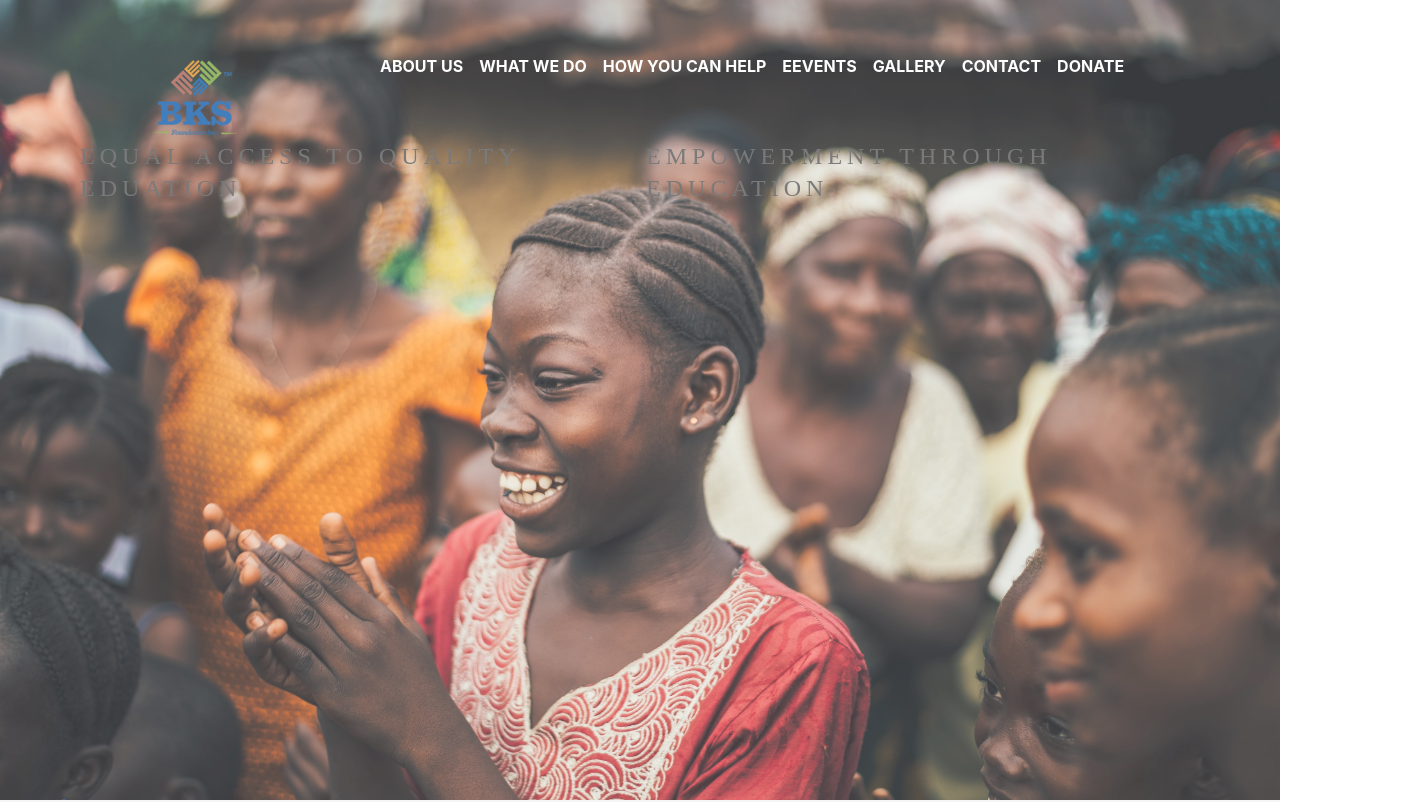
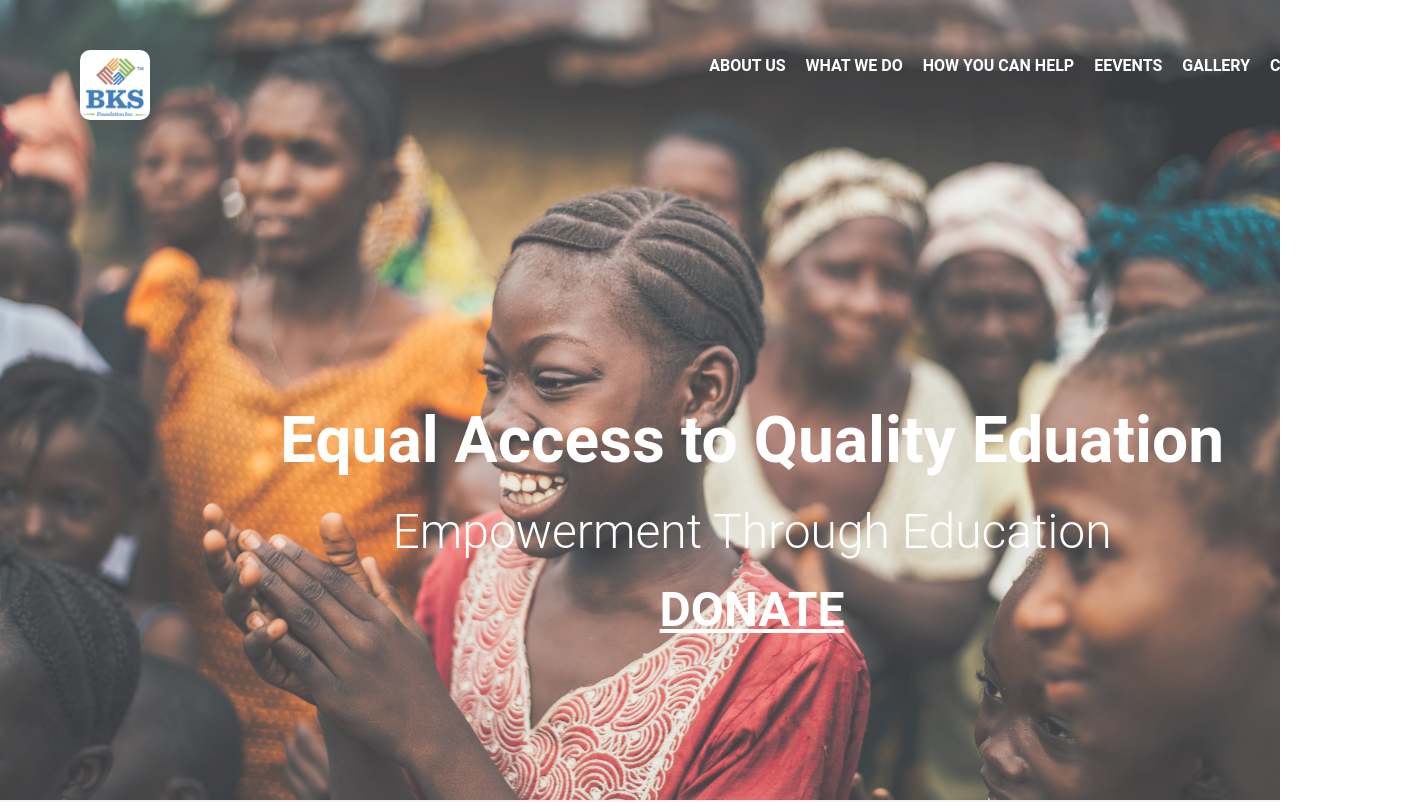
Before and after one commit to tuatoe/bks, a React (Create React App) app: page / in a window 1280 px wide. Shown: the top 802 px of the page, 1424 px wide, since content can reach past the window. Built offline with nearby package versions, Linux system fonts and the light colour scheme.

Commit message:
initial build continue

```diff
--- a/src/App.js
+++ b/src/App.js
@@ -35,9 +35,9 @@ function App() {
   return (
     <main>
       <div className="img1">
-        <header className="heading">
-          <div>
-            <img src={logo} alt='Benjamin Karmon Sehkar Foundation' tabIndex='1' />
+        <header className="heading container">
+          <div className="nav">
+            <img className="logo" src={logo} alt='Benjamin Karmon Sehkar Foundation' tabIndex='1' />
             <nav>
               <ul>
                 <li><a className="link" href="">About us</a></li>
@@ -50,9 +50,10 @@ function App() {
               </ul>
             </nav>
           </div>
-          <div>
-            <h2>Equal Access to Quality Eduation</h2>
-            <h2>Empowerment Through Education</h2>
+          <div className='hero'>
+            <h2 className='hero__title-one'>Equal Access to Quality Eduation</h2>
+            <h3 className='hero__title-two'>Empowerment Through Education</h3>
+            <a className='link' href="#">DONATE</a>
           </div>
           {/* <span>
             {windowWidth <= targetWidth && (<NavMobile />)}
@@ -60,10 +61,9 @@ function App() {
           </span> */}
 
         </header>
-
-
       </div>
       <section className="section section1">
+        <div className='container'>
           <h2>About Us</h2>
           <p>
             A group of Liberians residing in the US have established the Benjamin Karmon Sehkar Foundation Incorporated (BKS&trade;). The BKS&trade; Foundation, as it is affectionately known, has been established in memory of the late Benjamin K. Sehkar. Sehkar was a broadcast journalist killed in 1990 at the height of the Liberian Civil War by Armed Forces of Liberia (AFL) soldiers during a popular uprising against the Samuel Kanyon Doe government. The Foundation was established with a focus on providing tuition assistance to disadvantaged and underprivileged children from rural Liberia, with Nimba County as the primary target for aid. BKS&trade; is headquartered in Monrovia, Liberia.
@@ -78,10 +78,11 @@ function App() {
           <p>
             Our vision is to realize a Liberia in which children from all over the country have equal access to quality education in this era of global competitiveness.
                      </p>
-
+        </div>
       </section>
 
       <div className="img2">
+        <div className='container'>
           <h2>What we do</h2>
           <p>
             The BKS&trade; Foundation, Inc. provides scholarships to underprivileged and disadvantaged students to attend all major universities and colleges in Liberia. BKS&trade; Foundation is also partnering with some major high schools in the rural parts of the country to provide tuition assistance to students who meet its scholarship requirements. In addition to the aforementioned, we provide school supplies (notebooks, pencil, backpacks, crayons, rulers, etc.) to the disadvantaged students in Liberia.
@@ -96,16 +97,21 @@ function App() {
             We are committed to providing educational opportunities to the children of Liberia, regardless of the constraints, while teaching them the word of God. Our goal is to ensure that the children of the rural parts of Liberia receive quality education in safe, constructive, and well-staffed educational facilities. We will ensure that these future leaders are not individually, regionally or collectively left out of this fundamental human right, whether as a result of gender inequality, geographical location, policy, financial policy, human resources, or any other limitations.
                     </p>
         </div>
+      </div>
+
       <section className="section section2">
+        <div className='container'>
           <h2>How you can help</h2>
           <h3>You Can Make A Difference</h3>
           <p>There are many ways you could get involved. Below are some ways you could help make a difference in the lives of the underprivileged and disadvantaged children in Liberia: Follow our progress on our website, Facebook, Instagram and Twitter. Help us spread the word.</p>
 
           <h3>Make BKS&trade; Foundation, Inc. the Charity of Your Choice</h3>
           <p>Talk to your School / College / Church / University / Company to select BKS&trade; Foundation, Inc. as their charity of choice for donations. To promote our partnership, we will provide you with our organization's logo and merchandise.</p>
+        </div>
       </section>
 
       <div className="img3 our-team">
+        <div className='container'>
           <h2>Our team</h2>
           <ul>
             {team.map((item, index) =>
@@ -113,7 +119,9 @@ function App() {
             )}
           </ul>
         </div>
+      </div>
       <section className="section section3">
+        <div className='container'>
           <h2>Section Three</h2>
           <p>
             Lorem ipsum dolor sit amet consectetur adipisicing elit. Nulla explicabo totam voluptates, quis in ex provident unde
@@ -121,12 +129,14 @@ function App() {
             laudantium quas natus quisquam iure voluptatum. Hic debitis asperiores repellat sint ducimus. Dolore odit ea aliquid
             illo ullam itaque non.
     </p>
+        </div>
       </section>
       <div className="img1">
-        <div className="heading">
+        <div className='container'>
+
           <span>Parallax Website</span>
+
         </div>
-
       </div>
     </main>
   );
--- a/src/app.scss
+++ b/src/app.scss
@@ -12,10 +12,21 @@
 body, html {
   height: 100vh;
   margin: 0;
-  //font-family: 'Segoe UI', Tahoma, Geneva, Verdana, sans-serif;
-  line-height: 2em;
-  color: rgb(90, 90, 90);
+  font-family: Roboto,sans-serif;  line-height: 2em;
+  color: #555;
   font-size: 16px;
+}
+
+.container{
+  width: 1344px;
+  margin: 0 auto;
+}
+
+.link{
+  text-decoration: underline;
+  color: #fff;
+  font-weight: bold;
+  font-size: 3rem;
 }
 
 // nav{
@@ -65,28 +76,75 @@ body, html {
   background-attachment: fixed;
   padding: 50px 80px;
 }
-.heading div{
-  display: flex;
-  justify-content: space-around;
+
+.heading{
+  .logo{
+    background-color:#fff;
+    width:70px;
+    border-radius: 10px;
+  }
+  .hero{
+    text-align: center;
+    color: #fff;
+    font-size: 2rem;
+    line-height: 1.625;
+    margin-top:20%;
+    &__title-one{
+      font-size: 4rem;
+      font-weight: 700;
+    }
+    &__title-two{
+      font-size: 3rem;
+      font-weight: 300;
+    }
+  }
+  .nav{
+    display: flex;
+    justify-content: space-between;
+    align-items: flex-start;
+    nav{
+      ul{
+        list-style: none;
+        display: flex;
+        gap: 20px;
+        a{
+          color:#fff;
+          font-size: 1rem;
+          text-transform: uppercase;
+          font-weight: bold;
+          text-decoration: none;
+          &:hover{
+            text-decoration: underline;
+            color:#ccc;
+          }
+        }
+      }
+    }
+  }
 }
-.heading nav ul{
-  display: flex;
-  gap: 1rem;
-  width:750px;
-  list-style: none;
-  align-items: baseline;
-  align-self: baseline;
-}
-.heading nav ul li a{
-  text-decoration: none;
-  color: #fff;
-  font-size: 1rem;
-  font-weight: bold;
-  text-transform: uppercase;
-}
-.heading nav ul li a:hover{
-  color:#ddd;
-}
+
+// .heading div{
+//   display: flex;
+//   justify-content: space-around;
+// }
+// .heading nav ul{
+//   display: flex;
+//   gap: 1rem;
+//   width:750px;
+//   list-style: none;
+//   align-items: baseline;
+//   align-self: baseline;
+// }
+// .heading nav ul li a{
+//   text-decoration: none;
+//   color: #fff;
+//   font-size: 1rem;
+//   font-weight: bold;
+//   text-transform: uppercase;
+// }
+// .heading nav ul li a:hover{
+//   color:#ddd;
+// }
 .section {
   text-align: center;
   padding: 50px 80px;
@@ -107,13 +165,7 @@ body, html {
   color: rgb(51, 51, 51);
   min-height: 500px;
 }
-h2 {
-  font-family: Abel, serif;
-  text-transform: uppercase;
-  font-weight: 400;
-  letter-spacing: 5px;
-  padding-bottom: 20px;
-}
+
 p {
   font-family: Abel, serif;
   letter-spacing: 2px;
```
Also changed, not shown: 1 other file (tests, documents, lock files or other folders). Lines whose indentation alone changed are shown as unchanged.
